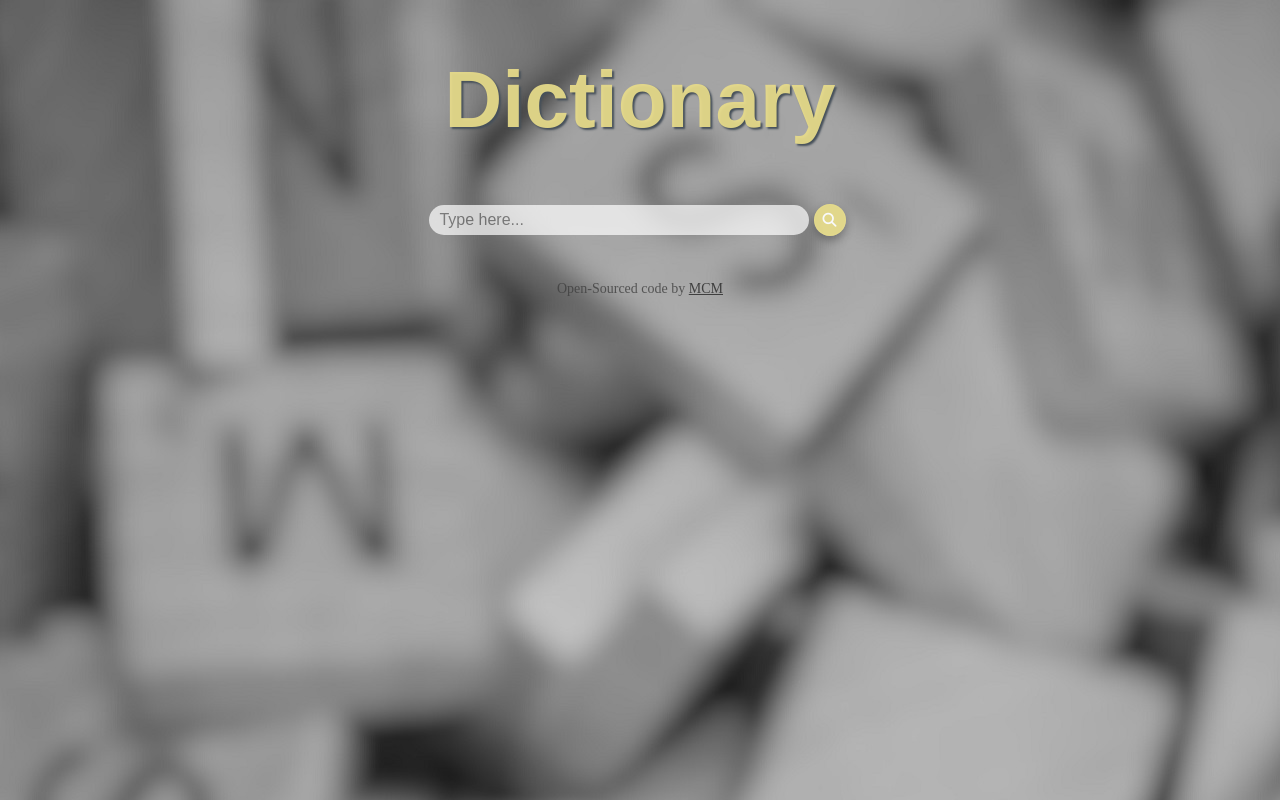
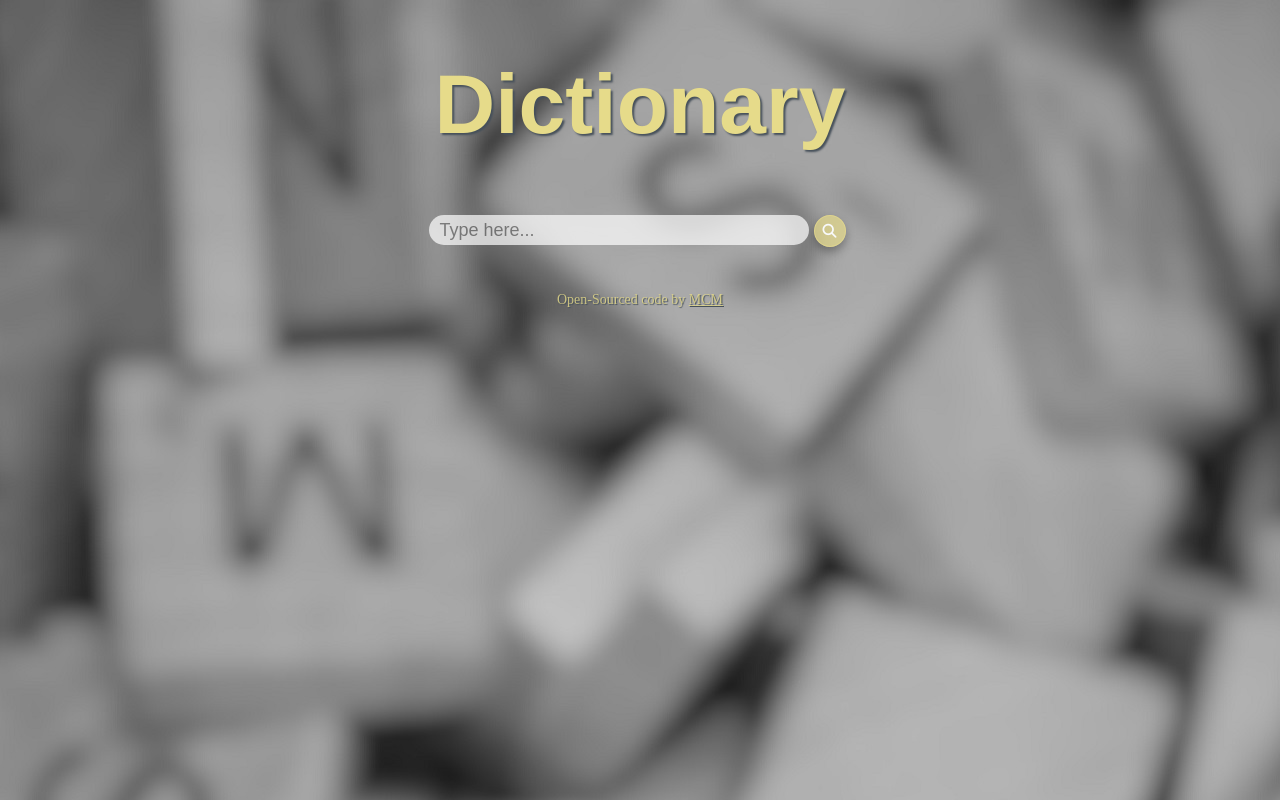
Before and after one commit to mcmfeat/react-dictionary-app, a React (Create React App) app: page / in a window 1280 px wide. Built offline with nearby package versions, Linux system fonts and the light colour scheme; no server answers; a web font is replaced by a local one.

Commit message:
Some CSS updates

```diff
--- a/src/App.css
+++ b/src/App.css
@@ -1,19 +1,18 @@
 body {
   background-image: url(../images/scrabble_2.jpg);
-
-}
+  }
 
 header {
   text-align: center;
   font-family: "Alexandria", sans-serif;
-  font-size: 40px;
+  font-size: 42px;
   margin-top: 10px;
-  color: rgba(230, 219, 138, 0.938);
+  color: rgba(230, 219, 138);
   text-shadow: 2px 2px 2px rgb(70, 80, 90);
 }
 
 @media (max-width: 576px) {
   header {
-    font-size: 30px;
+    font-size: 32px;
   }
 }
--- a/src/Footer.css
+++ b/src/Footer.css
@@ -1,8 +1,9 @@
 .Footer p {
   text-align: center;
   font-size: 14px;
-  color: rgba(63, 63, 63, 0.8);
- margin: 30px auto;
+  color: rgba(230, 219, 138, 0.8);
+  text-shadow: 1px 1px 1px rgb(70, 80, 90);
+  margin: 30px auto;
   display: block;
   font-style: normal;
   max-width: 60%;
@@ -10,10 +11,10 @@
 }
 
 .Footer a {
-  color: rgba(63, 63, 63);
+  color: rgba(230, 219, 138, 0.8);
 }
 
 a:hover {
-  color: rgba(230, 219, 138, 0.938);
-   cursor: pointer;
+  color: rgba(83, 83, 83, 0.7);
+  cursor: pointer;
 }
--- a/src/Form.css
+++ b/src/Form.css
@@ -4,7 +4,7 @@ form {
 
 input {
   width: 30%;
-  font-size: 16px;
+  font-size: 18px;
   border-radius: 25px;
   border: #f8f9fa;
   line-height: 28px;
@@ -13,14 +13,14 @@ input {
 }
 
 button {
-  background: rgba(230, 219, 138, 0.938);
+  background: rgba(230, 219, 138, 0.7);
   color: #f8f9fa;
   font-size: 14px;
   line-height: 14px;
   padding: 8px;
   margin: 5px;
   border-radius: 100%;
-  border: 1px solid rgba(230, 219, 138, 0.938);
+  border: 1px solid rgba(230, 219, 138, 0.7);
   transition: all 200ms ease;
   box-shadow: 0 5px 10px rgba(0, 0, 0, 0.3);
 }
@@ -31,7 +31,7 @@ button:hover {
 
 @media (max-width: 576px) {
   form {
-    font-size: 14px;
+    font-size: 16px;
   }
 
   input {
--- a/src/Meaning.css
+++ b/src/Meaning.css
@@ -12,7 +12,7 @@ h6 {
   display: block;
   padding: 8px;
   background-color: rgba(255, 255, 255, 0.507);
-  border-radius: 16px;
+  border-radius: 5px;
   max-width: 80%;
   font-size: 16px;
 }
--- a/src/Phonetic.css
+++ b/src/Phonetic.css
@@ -1,5 +1,5 @@
 .Phonetic {
-  margin: 10px 0 20px 0;
+  margin: 10px;
   text-align: center;
 }
 
--- a/src/Results.css
+++ b/src/Results.css
@@ -2,13 +2,14 @@ h4 {
   text-align: center;
   font-family: "Alexandria", sans-serif;
   text-decoration: underline;
-  color: rgba(230, 219, 138, 0.938);
-  font-size: 38px;
+  color: rgba(230, 219, 138);
+  font-size: 36px;
   margin-bottom: 5px;
 }
 
 @media (max-width: 576px) {
   h4 {
     margin: 10px;
+    font-size: 30px;
   }
 }
--- a/src/Synonyms.css
+++ b/src/Synonyms.css
@@ -6,11 +6,11 @@
 .Synonyms li {
   font-size: 14px;
   display: inline-block;
-   line-height: 1;
+  line-height: 1;
 }
 
 @media (max-width: 576px) {
-.Synonyms li {
+  .Synonyms li {
     font-size: 13px;
   }
 }
```
Also changed, not shown: src/Photos.css (line endings or trailing spaces).
